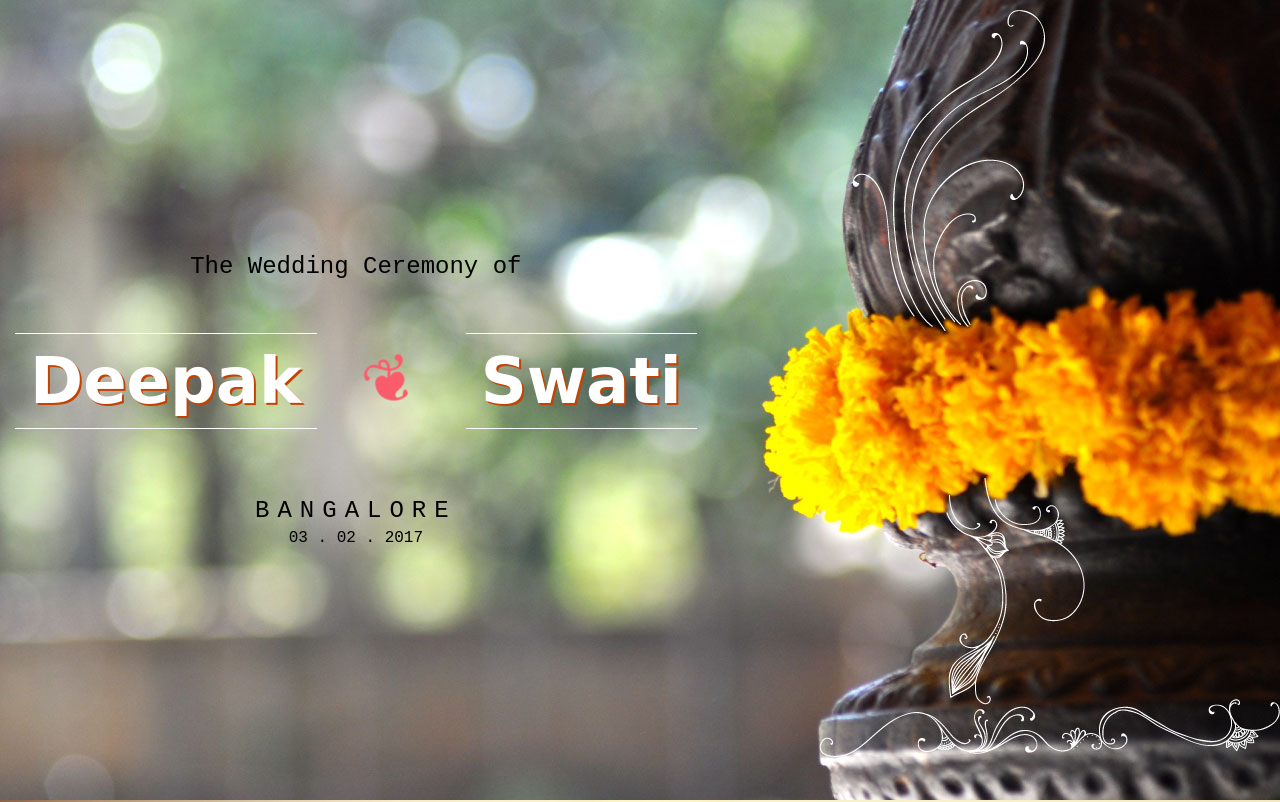
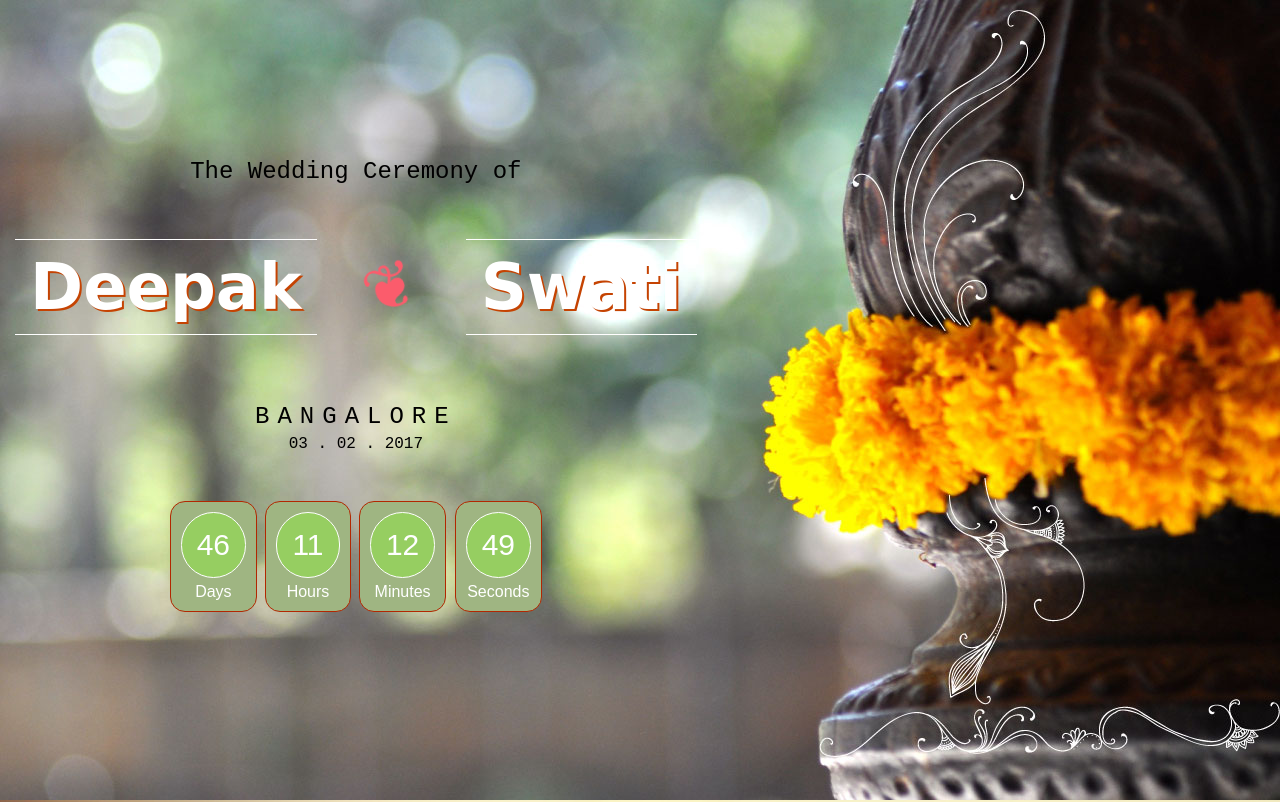
Before and after one commit to ktshwetha/ktshwetha.github.io, a plain HTML site: page index.html in a window 1280 px wide. Shown: the top 802 px of the page. Drawn offline with Linux system fonts and the light colour scheme.

Commit message:
Adding Countdown

```diff
--- a/index.html
+++ b/index.html
@@ -7,6 +7,7 @@
 
   <body>
     <section>
+
       <div class="intro-content">
         <div class="title text-center">The Wedding Ceremony of</div>
         <div class="brand text-center">
@@ -18,7 +19,28 @@
         </div><!-- brand -->
         <div class="location text-center">Bangalore</div>
         <div class="date text-center">03 . 02 . 2017</div>
+
+        <div id="clockDiv" style="margin-top: 3rem;">
+          <div>
+            <span class="clock-days"></span>
+            <div class="smalltext">Days</div>
+          </div>
+          <div>
+            <span class="clock-hours"></span>
+            <div class="smalltext">Hours</div>
+          </div>
+          <div>
+            <span class="clock-minutes"></span>
+            <div class="smalltext">Minutes</div>
+          </div>
+          <div>
+            <span class="clock-seconds"></span>
+            <div class="smalltext">Seconds</div>
+          </div>
+        </div>
+
       </div>
+
     </section>
     <section>
       <div>
@@ -55,6 +77,53 @@
         <a class="directions" href="https://goo.gl/maps/cCzZAzd1VB72" target="_blank">Directions &#10166;</a>
       </p>
     </section>
+
+    <script type = 'text/javascript'>
+
+    function getTimeRemaining(endtime) {
+      var total = Date.parse(endtime) - Date.parse(new Date());
+      var seconds = Math.floor((total / 1000) % 60);
+      var minutes = Math.floor((total / 1000 / 60) % 60);
+      var hours = Math.floor((total / (1000 * 60 * 60)) % 24);
+      var days = Math.floor(total / (1000 * 60 * 60 * 24));
+      return {
+        'total': total,
+        'days': days,
+        'hours': hours,
+        'minutes': minutes,
+        'seconds': seconds
+      };
+    }
+
+    function startClock(id, endtime) {
+      var clockDiv = document.getElementById(id);
+      var daysSpan = clockDiv.querySelector('.clock-days');
+      var hoursSpan = clockDiv.querySelector('.clock-hours');
+      var minutesSpan = clockDiv.querySelector('.clock-minutes');
+      var secondsSpan = clockDiv.querySelector('.clock-seconds');
+
+      function updateClock() {
+        var time = getTimeRemaining(endtime);
+
+        daysSpan.innerHTML = time.days;
+        hoursSpan.innerHTML = ('0' + time.hours).slice(-2);
+        minutesSpan.innerHTML = ('0' + time.minutes).slice(-2);
+        secondsSpan.innerHTML = ('0' + time.seconds).slice(-2);
+
+        if (time.total <= 0) {
+          clearInterval(timeinterval);
+        }
+      }
+
+      updateClock();
+      var timeinterval = setInterval(updateClock, 1000);
+    }
+
+    var deadline = new Date("February 03, 2017 00:00:00");
+    //var deadline = new Date(Date.parse(new Date()) + 15 * 24 * 60 * 60 * 1000);
+    startClock('clockDiv', deadline);
+
+    </script>
   </body>
 
 </html>
--- a/styles.css
+++ b/styles.css
@@ -116,7 +116,7 @@ p {
   padding-left: 15px;
     position: relative;
     z-index: 99;
-    margin-top: 130px;
+    margin-top: 100px;
     margin-bottom: 130px;
     color: black;
 }
@@ -317,3 +317,35 @@ a.directions {
   50% {border-radius: 50px;border-color: #a56b40;background: #2f2b2a;}
   90% {border-radius: 0;background: none;}
 }
+
+#clockDiv{
+	font-family: sans-serif;
+	color: #fff;
+	display: inline-block;
+	font-weight: 100;
+	text-align: center;
+	font-size: 30px;
+}
+
+#clockDiv > div{
+	padding: 10px;
+	border-radius: 3px;
+	background: #9fb582;
+	display: inline-block;
+  border-radius: 15px;
+  border: 1px solid rgb(178, 39, 1);
+}
+
+#clockDiv div > span{
+	padding: 15px;
+	border-radius: 3px;
+	background: rgba(147, 218, 82, 0.68);
+  border-radius: 50px;
+	display: inline-block;
+  border: 1px solid white;
+}
+
+.smalltext{
+	padding-top: 5px;
+	font-size: 16px;
+}
```
